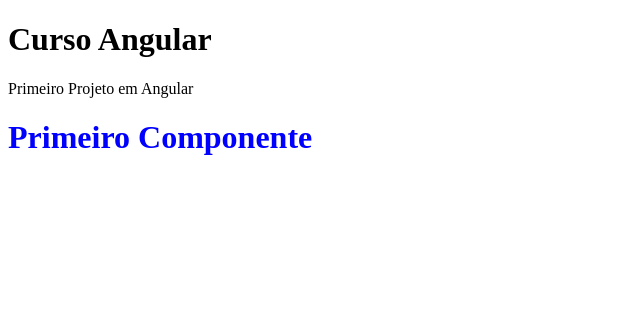
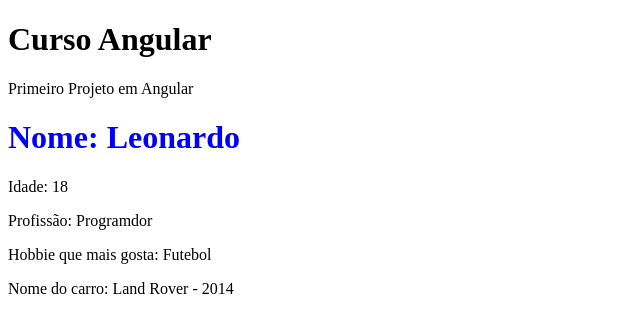
Before and after one commit to leooli0/curso-angular13v, an Angular app: page / in a window 1280 px wide. Shown: the top 332 px of the page, without its empty margins (0-640 px from the left). Built offline with nearby package versions, Linux system fonts and the light colour scheme.

Commit message:
interpolacao-de-dados

```diff
--- a/src/app/components/first-component/first-component.component.html
+++ b/src/app/components/first-component/first-component.component.html
@@ -1 +1,5 @@
-<h1>Primeiro Componente</h1>
+<h1>Nome: {{ name }}</h1>
+<p>Idade: {{ age }}</p>
+<p>Profissão: {{ job }}</p>
+<p>Hobbie que mais gosta: {{ hobbies[2] }}</p>
+<p>Nome do carro: {{ car.name }} - {{ car.year }}</p>
--- a/src/app/components/first-component/first-component.component.ts
+++ b/src/app/components/first-component/first-component.component.ts
@@ -7,6 +7,15 @@ import { Component, OnInit } from '@angular/core';
 })
 export class FirstComponentComponent implements OnInit {
 
+  name = "Leonardo";  // ou name: string: "Leonardo"
+  age = 18;
+  job: string = "Programdor";
+  hobbies = ["Jogar", "Filmes", "Futebol"];
+  car = {
+    name: "Land Rover",
+    year: 2014,
+  };
+
   constructor() { }
 
   ngOnInit(): void {
```
